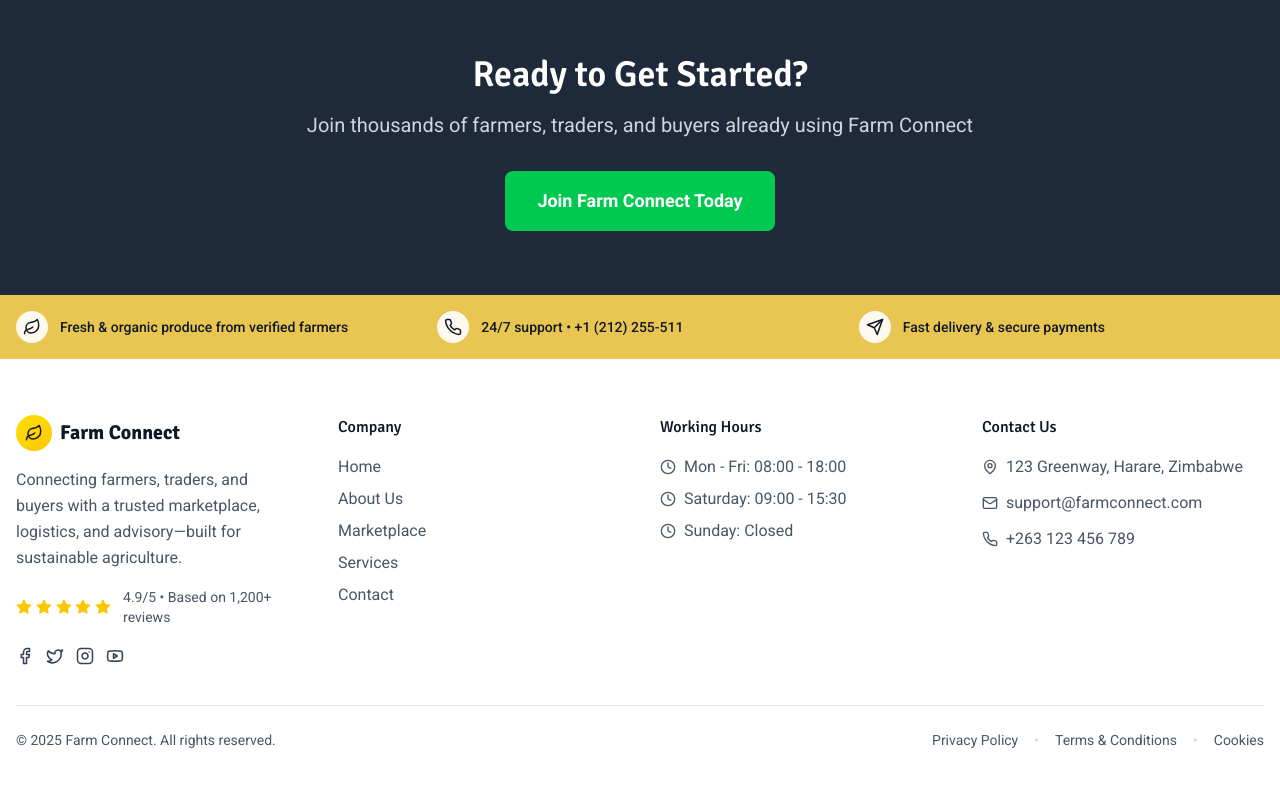
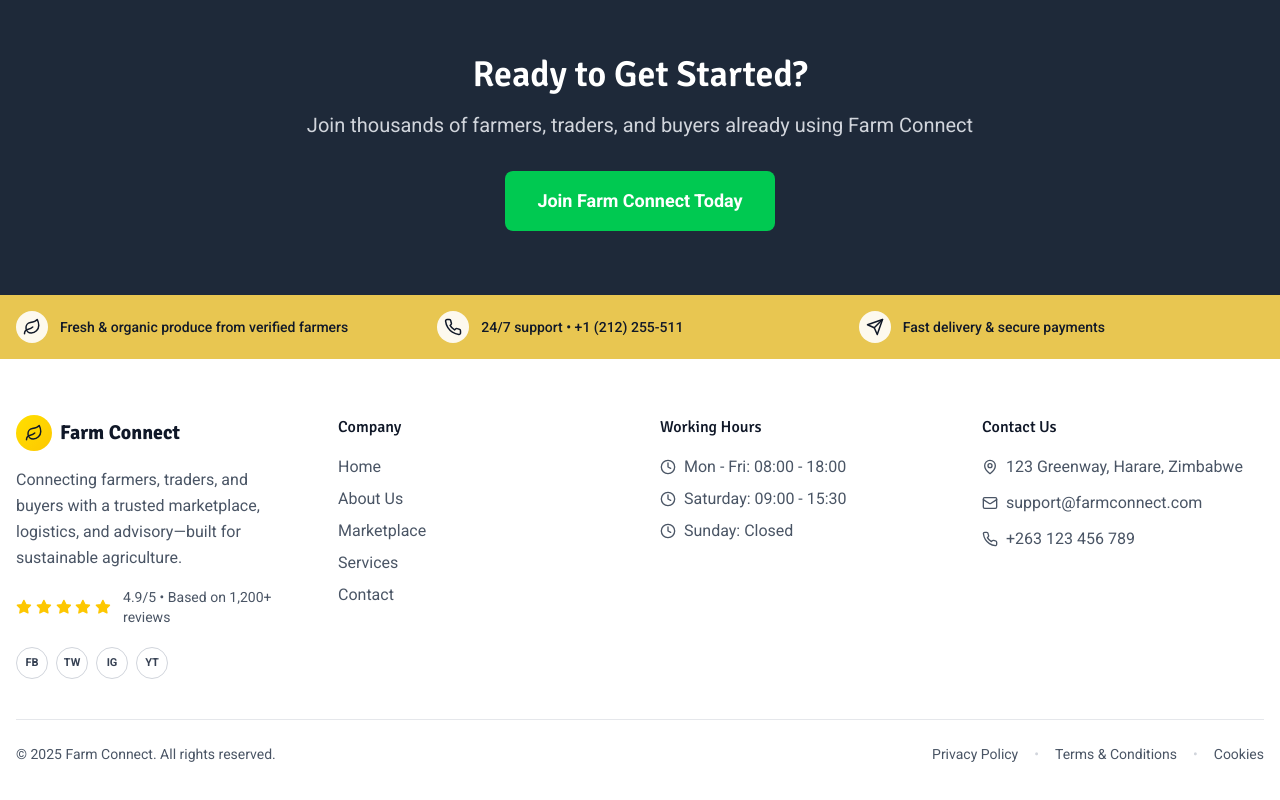
Before and after one commit to VincentMugondora/AgriLink, a React (Vite) app in the folder farmconnect_webapp/: page / in a window 1280 px wide. Shown: the part 4271-5071 px from the top of the page. Built offline with nearby package versions, Linux system fonts and the light colour scheme.

Commit message:
updated footer

```diff
--- a/farmconnect_webapp/src/components/Layout/Footer.jsx
+++ b/farmconnect_webapp/src/components/Layout/Footer.jsx
@@ -1,5 +1,5 @@
 import React from 'react'
-import { Leaf, Star, Mail, Phone, MapPin, Clock, Send, Facebook, Twitter, Instagram, Youtube } from 'lucide-react'
+import { Leaf, Star, Mail, Phone, MapPin, Clock, Send } from 'lucide-react'
 
 const Footer = () => {
   const year = new Date().getFullYear()
@@ -44,11 +44,12 @@ const Footer = () => {
               ))}
               <span className="ml-2 text-sm text-gray-600">4.9/5 • Based on 1,200+ reviews</span>
             </div>
-            <div className="mt-5 flex items-center gap-3 text-gray-700">
-              <a aria-label="Facebook" href="#" className="hover:text-gray-900"><Facebook size={18} /></a>
-              <a aria-label="Twitter" href="#" className="hover:text-gray-900"><Twitter size={18} /></a>
-              <a aria-label="Instagram" href="#" className="hover:text-gray-900"><Instagram size={18} /></a>
-              <a aria-label="YouTube" href="#" className="hover:text-gray-900"><Youtube size={18} /></a>
+            <div className="mt-5 flex items-center gap-2 text-gray-700">
+              {['FB', 'TW', 'IG', 'YT'].map((t) => (
+                <a key={t} href="#" aria-label={t} className="inline-flex h-8 w-8 items-center justify-center rounded-full border border-gray-300 hover:border-gray-500 hover:text-gray-900 transition">
+                  <span className="text-[11px] font-semibold">{t}</span>
+                </a>
+              ))}
             </div>
           </div>
 
```
Also changed, not shown: 1 other file (tests, documents, lock files or other folders).
